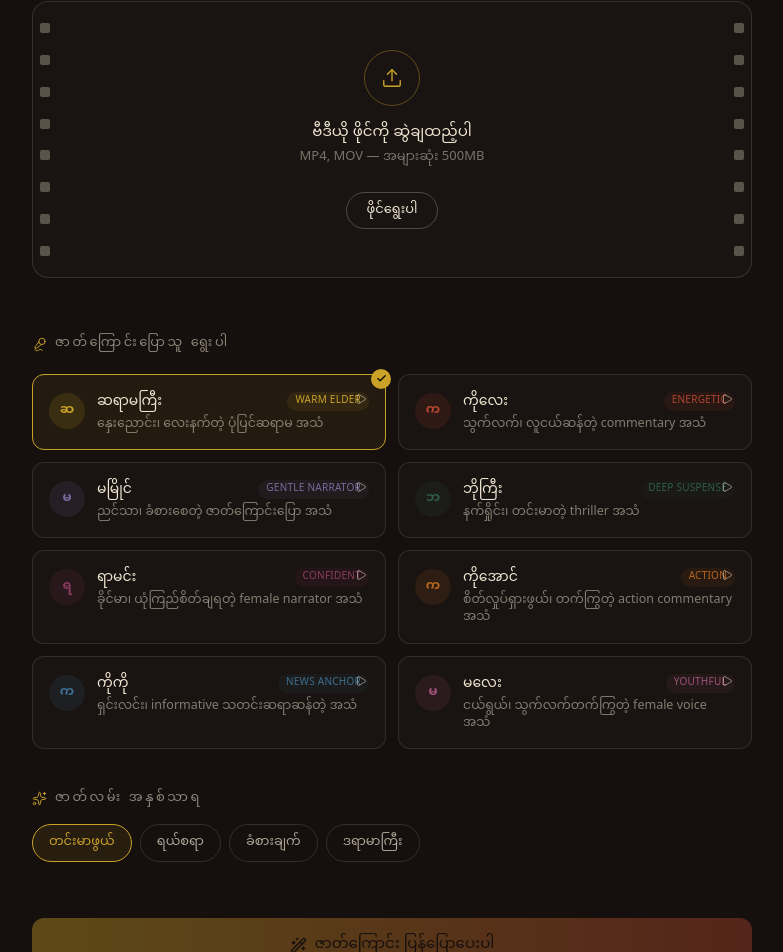
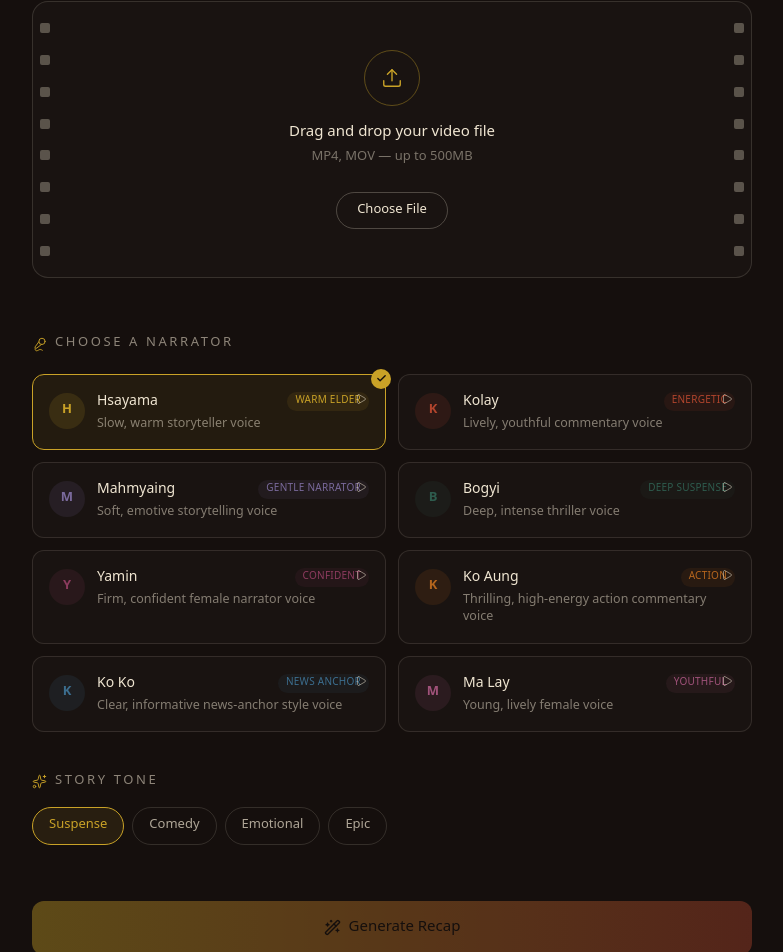
Before and after one commit to luffysama9690-ui/Recap, a React (Vite) app: page / in a window 1280 px wide. Shown: the part 357-1309 px from the top of the page, without its empty margins (248-1031 px from the left). Built offline with nearby package versions, Linux system fonts and the light colour scheme; no server answers.

Commit message:
Switch entire website UI from Burmese to English

```diff
--- a/src/components/RecapUpload.jsx
+++ b/src/components/RecapUpload.jsx
@@ -1,7 +1,7 @@
 import { useState, useRef, useCallback } from "react";
 import { Upload, Film, Play, Pause, Wand2, Mic2, X, Check, Sparkles, Loader2, AlertCircle, Link2 } from "lucide-react";
 
-const PREVIEW_TEXT = "မင်္ဂလာပါ၊ ဒါက ကျွန်တော့်အသံနမူနာ ဖြစ်ပါတယ်။";
+const PREVIEW_TEXT = "Hello, this is my voice sample.";
 
 // Recap backend (Render) — falls back to this deployed URL, or override
 // locally via a .env file with VITE_RECAP_BACKEND_URL for local dev.
@@ -12,67 +12,67 @@ const RECAP_BACKEND_URL =
 const VOICES = [
   {
     id: "hsayama",
-    name: "ဆရာမကြီး",
+    name: "Hsayama",
     tag: "Warm Elder",
-    desc: "နှေးညောင်း၊ လေးနက်တဲ့ ပုံပြင်ဆရာမ အသံ",
+    desc: "Slow, warm storyteller voice",
     accent: "#C9A227",
   },
   {
     id: "kolay",
-    name: "ကိုလေး",
+    name: "Kolay",
     tag: "Energetic",
-    desc: "သွက်လက်၊ လူငယ်ဆန်တဲ့ commentary အသံ",
+    desc: "Lively, youthful commentary voice",
     accent: "#B2452D",
   },
   {
     id: "mahmyaing",
-    name: "မမြိုင်",
+    name: "Mahmyaing",
     tag: "Gentle Narrator",
-    desc: "ညင်သာ၊ ခံစားစေတဲ့ ဇာတ်ကြောင်းပြော အသံ",
+    desc: "Soft, emotive storytelling voice",
     accent: "#7A6A9C",
   },
   {
     id: "bogyi",
-    name: "ဘိုကြီး",
+    name: "Bogyi",
     tag: "Deep Suspense",
-    desc: "နက်ရှိုင်း၊ တင်းမာတဲ့ thriller အသံ",
+    desc: "Deep, intense thriller voice",
     accent: "#2E5C4E",
   },
   {
     id: "yamin",
-    name: "ရာမင်း",
+    name: "Yamin",
     tag: "Confident",
-    desc: "ခိုင်မာ၊ ယုံကြည်စိတ်ချရတဲ့ female narrator အသံ",
+    desc: "Firm, confident female narrator voice",
     accent: "#8C3B5E",
   },
   {
     id: "koaung",
-    name: "ကိုအောင်",
+    name: "Ko Aung",
     tag: "Action",
-    desc: "စိတ်လှုပ်ရှားဖွယ်၊ တက်ကြွတဲ့ action commentary အသံ",
+    desc: "Thrilling, high-energy action commentary voice",
     accent: "#B5651D",
   },
   {
     id: "koko",
-    name: "ကိုကို",
+    name: "Ko Ko",
     tag: "News Anchor",
-    desc: "ရှင်းလင်း၊ informative သတင်းဆရာဆန်တဲ့ အသံ",
+    desc: "Clear, informative news-anchor style voice",
     accent: "#3C6E8F",
   },
   {
     id: "maley",
-    name: "မလေး",
+    name: "Ma Lay",
     tag: "Youthful",
-    desc: "ငယ်ရွယ်၊ သွက်လက်တက်ကြွတဲ့ female voice အသံ",
+    desc: "Young, lively female voice",
     accent: "#A0527A",
   },
 ];
 
 const TONES = [
-  { id: "suspense", label: "တင်းမာဖွယ်" },
-  { id: "comedy", label: "ရယ်စရာ" },
-  { id: "emotional", label: "ခံစားချက်" },
-  { id: "epic", label: "ဒရာမာကြီး" },
+  { id: "suspense", label: "Suspense" },
+  { id: "comedy", label: "Comedy" },
+  { id: "emotional", label: "Emotional" },
+  { id: "epic", label: "Epic" },
 ];
 
 export default function RecapUpload() {
@@ -113,7 +113,7 @@ export default function RecapUpload() {
       });
       const data = await res.json();
       if (!res.ok || !data.ok) {
-        throw new Error(data.error || `Link စစ်ဆေးမှု မအောင်မြင်ပါ (${res.status})`);
+        throw new Error(data.error || `Link check failed (${res.status})`);
       }
       setLinkInfo(data.info);
     } catch (err) {
@@ -124,12 +124,12 @@ export default function RecapUpload() {
   };
 
   const STAGE_LABELS = {
-    queued: "တန်းစီနေပါတယ်…",
-    downloading: "Link ကနေ ဗီဒီယို ဒေါင်းလုဒ်ဆွဲနေပါတယ်…",
-    transcribing: "ဗီဒီယိုထဲက စကားလုံးတွေ နားထောင်နေပါတယ်…",
-    writing_script: "ဇာတ်ကြောင်း ရေးနေပါတယ်…",
-    narrating: `${""}အသံသွင်းနေပါတယ်…`,
-    rendering: "ဗီဒီယို ပြင်ဆင်နေပါတယ်…",
+    queued: "Queued…",
+    downloading: "Downloading video from link…",
+    transcribing: "Listening to the video…",
+    writing_script: "Writing the script…",
+    narrating: "Recording the narration…",
+    rendering: "Rendering the video…",
   };
 
   const handleFiles = useCallback((files) => {
@@ -181,7 +181,7 @@ export default function RecapUpload() {
 
       const data = await res.json();
       const base64 = data.audioBase64;
-      if (!base64) throw new Error("Response ဆီမှာ audio data မပါဘူး");
+      if (!base64) throw new Error("Response missing audio data");
       const audioUrl = `data:${data.mimeType || "audio/wav"};base64,${base64}`;
 
       const audio = new Audio(audioUrl);
@@ -281,7 +281,7 @@ export default function RecapUpload() {
 
         if (data.status === "error") {
           stopPolling();
-          setGenError(data.error || "အမှားတစ်ခုခု ဖြစ်သွားပါတယ်");
+          setGenError(data.error || "Something went wrong");
           setStage("error");
         } else if (data.status === "done") {
           stopPolling();
@@ -322,12 +322,12 @@ export default function RecapUpload() {
             className="mt-4 text-4xl sm:text-5xl leading-[1.15]"
             style={{ fontWeight: 700, letterSpacing: "-0.01em" }}
           >
-            ရုပ်ရှင်ကို ဇာတ်လမ်းအဖြစ်
+            Turn Movies Into
             <br />
-            <span className="text-[#C9A227]">ပြန်ပြောကြရအောင်</span>
+            <span className="text-[#C9A227]">Recap Stories</span>
           </h1>
           <p className="mt-4 max-w-md text-[15px] leading-relaxed text-[#F0E6D2]/60">
-            ဗီဒီယိုတစ်ခု တင်ပါ၊ အသံရွေးပါ၊ Coco.EXE က မြန်မာလို ဇာတ်ကြောင်းပြန်ပြောပေးပါလိမ့်မယ်။
+            Upload a video, pick a voice, and Coco.EXE will narrate a recap for you.
           </p>
         </header>
 
@@ -346,7 +346,7 @@ export default function RecapUpload() {
               color: mode === "upload" ? "#C9A227" : "rgba(240,230,210,0.55)",
             }}
           >
-            ဖိုင် Upload
+            Upload File
           </button>
           <button
             onClick={() => {
@@ -402,17 +402,17 @@ export default function RecapUpload() {
                 </div>
                 <div>
                   <p className="text-[15px] font-medium">
-                    ဗီဒီယို ဖိုင်ကို ဆွဲချထည့်ပါ
+                    Drag and drop your video file
                   </p>
                   <p className="mt-1 text-[13px] text-[#F0E6D2]/45">
-                    MP4, MOV — အများဆုံး 500MB
+                    MP4, MOV — up to 500MB
                   </p>
                 </div>
                 <button
                   onClick={() => inputRef.current?.click()}
                   className="mt-2 rounded-full border border-[#F0E6D2]/25 px-5 py-2 text-[13px] transition hover:border-[#C9A227] hover:text-[#C9A227]"
                 >
-                  ဖိုင်ရွေးပါ
+                  Choose File
                 </button>
                 <input
                   ref={inputRef}
@@ -433,7 +433,7 @@ export default function RecapUpload() {
                       {file.name}
                     </p>
                     <p className="text-[12px] text-[#F0E6D2]/45">
-                      {(file.size / (1024 * 1024)).toFixed(1)} MB — အသင့်ဖြစ်ပါပြီ
+                      {(file.size / (1024 * 1024)).toFixed(1)} MB — ready
                     </p>
                   </div>
                 </div>
@@ -443,7 +443,7 @@ export default function RecapUpload() {
                     setStage("idle");
                   }}
                   className="shrink-0 rounded-full p-2 text-[#F0E6D2]/40 transition hover:bg-white/5 hover:text-[#F0E6D2]"
-                  aria-label="ဖိုင်ဖယ်ရှားရန်"
+                  aria-label="Remove file"
                 >
                   <X size={16} />
                 </button>
@@ -474,7 +474,7 @@ export default function RecapUpload() {
                 setLinkInfo(null);
                 setLinkError(null);
               }}
-              placeholder="Link ကို ကူးထည့်ပါ"
+              placeholder="Paste your link"
               className="min-w-0 flex-1 rounded-lg border border-[#F0E6D2]/18 bg-transparent px-4 py-2.5 text-[14px] outline-none placeholder:text-[#F0E6D2]/35 focus:border-[#C9A227]"
             />
             <button
@@ -482,7 +482,7 @@ export default function RecapUpload() {
               disabled={!linkUrl.trim() || linkChecking}
               className="shrink-0 rounded-full border border-[#F0E6D2]/25 px-5 py-2.5 text-[13px] transition hover:border-[#C9A227] hover:text-[#C9A227] disabled:cursor-not-allowed disabled:opacity-40"
             >
-              {linkChecking ? <Loader2 size={14} className="animate-spin" /> : "စစ်ဆေးမယ်"}
+              {linkChecking ? <Loader2 size={14} className="animate-spin" /> : "Check"}
             </button>
           </div>
 
@@ -518,7 +518,7 @@ export default function RecapUpload() {
           <div className="mb-5 flex items-center gap-2">
             <Mic2 size={15} strokeWidth={1.5} className="text-[#C9A227]" />
             <h2 className="text-[13px] uppercase tracking-[0.2em] text-[#F0E6D2]/55">
-              ဇာတ်ကြောင်းပြောသူ ရွေးပါ
+              Choose a Narrator
             </h2>
           </div>
 
@@ -572,7 +572,7 @@ export default function RecapUpload() {
                       previewVoice(v.id);
                     }}
                     role="button"
-                    aria-label={errored ? "အသံနမူနာ တင်၍မရပါ" : "အသံနမူနာ နားထောင်ရန်"}
+                    aria-label={errored ? "Preview unavailable" : "Preview voice"}
                     className="absolute right-3 top-3 flex h-6 w-6 items-center justify-center rounded-full text-[#F0E6D2]/50 transition hover:text-[#F0E6D2]"
                   >
                     {loading ? (
@@ -605,7 +605,7 @@ export default function RecapUpload() {
           <div className="mb-4 flex items-center gap-2">
             <Sparkles size={15} strokeWidth={1.5} className="text-[#C9A227]" />
             <h2 className="text-[13px] uppercase tracking-[0.2em] text-[#F0E6D2]/55">
-              ဇာတ်လမ်း အနှစ်သာရ
+              Story Tone
             </h2>
           </div>
           <div className="flex flex-wrap gap-2">
@@ -644,13 +644,13 @@ export default function RecapUpload() {
             {stage === "processing" ? (
               <>
                 <Wand2 size={17} className="animate-pulse" />
-                {STAGE_LABELS[jobStatus] || `${activeVoice?.name} က ဇာတ်ကြောင်းပြောနေပါပြီ…`}
+                {STAGE_LABELS[jobStatus] || `${activeVoice?.name} is narrating the story…`}
                 <span className="ml-1 tabular-nums opacity-80">{jobProgress}%</span>
               </>
             ) : (
               <>
                 <Wand2 size={17} />
-                ဇာတ်ကြောင်း ပြန်ပြောပေးပါ
+                Generate Recap
               </>
             )}
           </button>
@@ -669,7 +669,7 @@ export default function RecapUpload() {
 
           {stage === "error" && (
             <p className="mt-4 text-center text-[13px] text-[#B2452D]">
-              အမှားတစ်ခုခု ဖြစ်သွားပါတယ်: {genError}
+              Something went wrong: {genError}
             </p>
           )}
 
@@ -680,13 +680,13 @@ export default function RecapUpload() {
               style={{ borderColor: "rgba(240,230,210,0.25)" }}
             >
               <Check size={16} />
-              Recap ဗီဒီယို ဒေါင်းလုဒ်ဆွဲရန်
+              Download Recap Video
             </a>
           )}
         </section>
 
         <p className="mt-6 text-center text-[12px] text-[#F0E6D2]/35">
-          {activeVoice?.name} · {TONES.find((t) => t.id === tone)?.label} အသွင်ဖြင့် ပြင်ဆင်မည်
+          {activeVoice?.name} · {TONES.find((t) => t.id === tone)?.label} style will be generated
         </p>
       </div>
 
```
